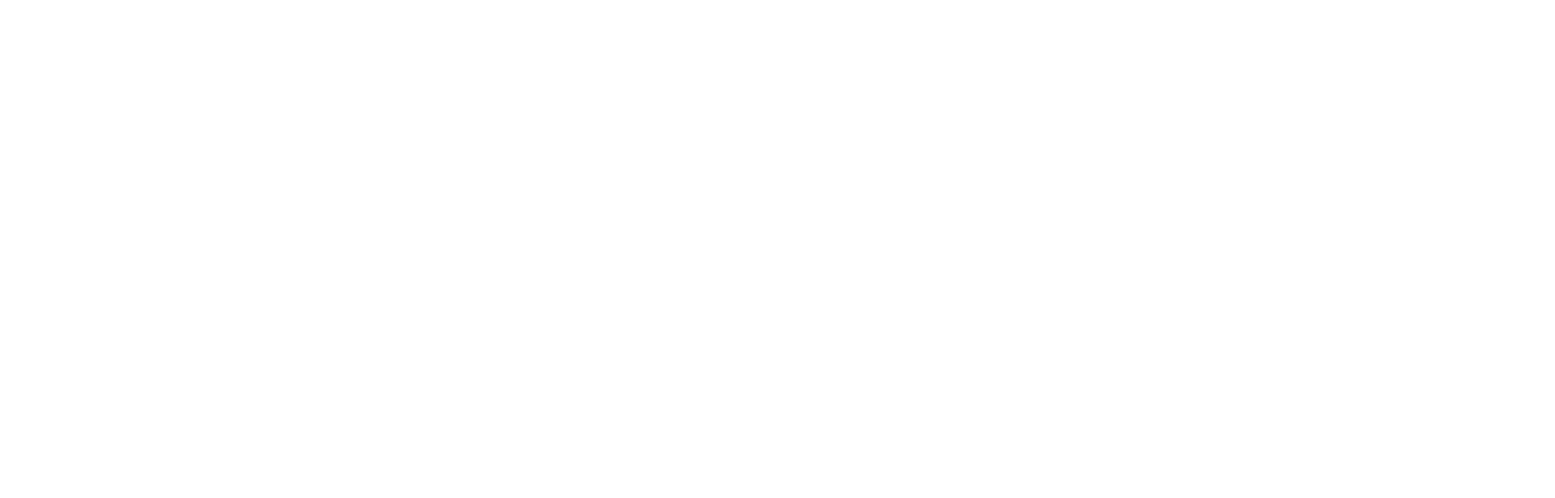
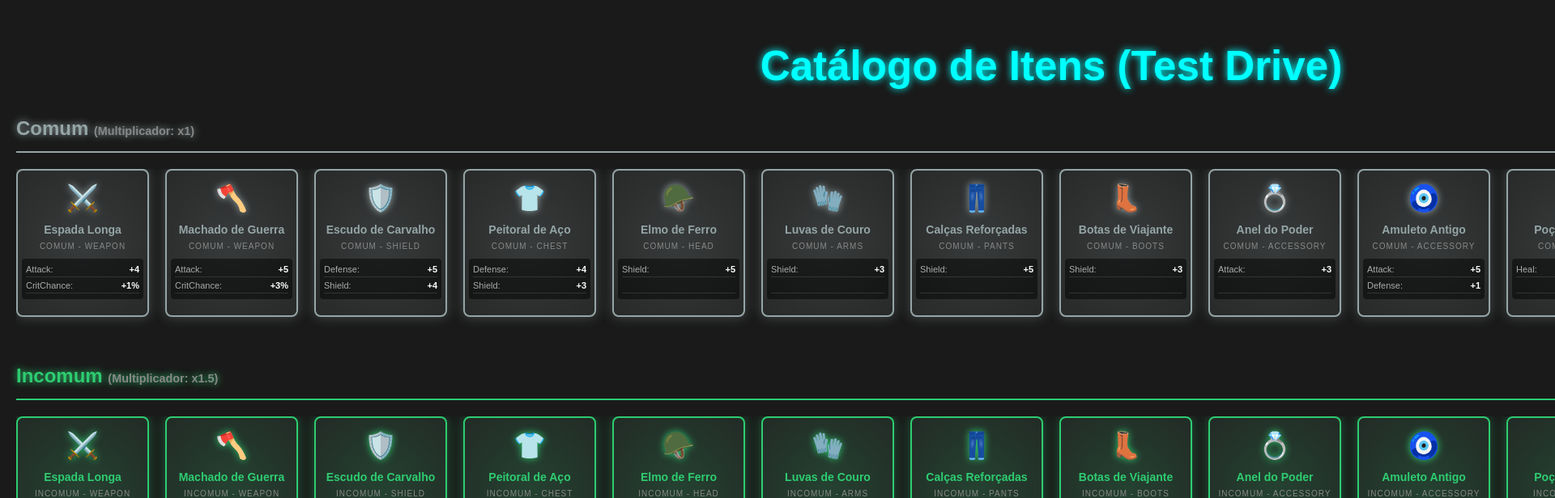
Before and after one commit to klenivingeri/Game-Square-of-Towe, a React (Vite) app: page /items in a window 1280 px wide. Before the commit this address had no page. Shown: the top 616 px of the page at 81% size, 1920 px wide, since content can reach past the window. Built offline with nearby package versions, Linux system fonts and the light colour scheme.

Commit message:
chore: ajuste de item na loja

```diff
--- a/src/App.jsx
+++ b/src/App.jsx
@@ -9,7 +9,11 @@
     <BrowserRouter>
       <Routes>
         {/* Rota inicial (Menu) */}
-        <Route path="/" element={<MobsGallery />} />
+        <Route path="/" element={<Menu />} />
+
+        <Route path="/items" element={<Items />} />
+
+        <Route path="/mobs" element={<MobsGallery />} />
 
         {/* Rota do Jogo (Mapa) */}
         <Route path="/play" element={<Game />} />
--- a/src/components/Shop.jsx
+++ b/src/components/Shop.jsx
@@ -79,17 +79,15 @@
       // Variação de atributos (+/- 20%)
       const variance = 0.8 + Math.random() * 0.4;
 
-      let stats = Object.entries(baseItem.baseStats).reduce((acc, [key, val]) => {
-        // Aplica multiplicador da raridade e a variância
-        let finalVal = val > 0 ? Math.max(1, Math.round(val * rarity.multiplier * variance)) : 0;
-        acc[key] = finalVal;
-        return acc;
-      }, {});
+      // Começa com stats vazios
+      let stats = {};
 
       // Adiciona atributos extras baseado no tier da raridade
       const rarityIndex = RARITIES.findIndex(r => r.id === rarity.id);
       const extraStatsCount = Math.floor(rarityIndex / 1.5) + 1;
-      stats = addRandomStats(stats, rarity.multiplier, extraStatsCount);
+
+      // Chama a função addRandomStats corretamente, passando o item base
+      stats = addRandomStats(stats, rarity.multiplier * variance, extraStatsCount, baseItem);
 
       // Preço baseado na raridade (priceMult) e qualidade (variance)
       const basePrice = 20;
--- a/src/components/StateDriven/Items.jsx
+++ b/src/components/StateDriven/Items.jsx
@@ -13,16 +13,25 @@
 
 // Definição dos Itens Base (Sempre os mesmos, mudam com a raridade)
 export const BASE_ITEMS = [
-  { id: 'sword', name: 'Espada Longa', type: 'weapon', icon: '⚔️', baseStats: { } },
-  { id: 'axe', name: 'Machado de Guerra', type: 'weapon', icon: '🪓', baseStats: { } },
-  { id: 'shield', name: 'Escudo de Carvalho', type: 'shield', icon: '🛡️', baseStats: { } },
-  { id: 'helmet', name: 'Elmo de Ferro', type: 'head', icon: '🪖', baseStats: { } },
-  { id: 'chestplate', name: 'Peitoral de Aço', type: 'chest', icon: '👕', baseStats: { } },
-  { id: 'gloves', name: 'Luvas de Couro', type: 'arms', icon: '🧤', baseStats: { } },
-  { id: 'pants', name: 'Calças Reforçadas', type: 'pants', icon: '👖', baseStats: { } },
-  { id: 'boots', name: 'Botas de Viajante', type: 'boots', icon: '👢', baseStats: { } },
-  { id: 'ring', name: 'Anel do Poder', type: 'accessory', icon: '💍', baseStats: { } },
-  { id: 'amulet', name: 'Amuleto Antigo', type: 'accessory', icon: '🧿', baseStats: { } },
+  // ARMAS (Dano e Crítico)
+  { id: 'sword', name: 'Espada Longa', type: 'weapon', icon: '⚔️', baseStats: { attack: null, critChance: null } },
+  { id: 'axe', name: 'Machado de Guerra', type: 'weapon', icon: '🪓', baseStats: { attack: null, critChance: null } },
+
+  // ESCUDO (Defesa e Shield)
+  { id: 'shield', name: 'Escudo de Carvalho', type: 'shield', icon: '🛡️', baseStats: { defense: null, shield: null } },
+
+  // ARMADURA DE PEITO (Defesa e Shield)
+  { id: 'chestplate', name: 'Peitoral de Aço', type: 'chest', icon: '👕', baseStats: { defense: null, shield: null } },
+
+  // PARTES DA ARMADURA (Apenas Shield)
+  { id: 'helmet', name: 'Elmo de Ferro', type: 'head', icon: '🪖', baseStats: { shield: null } },
+  { id: 'gloves', name: 'Luvas de Couro', type: 'arms', icon: '🧤', baseStats: { shield: null } },
+  { id: 'pants', name: 'Calças Reforçadas', type: 'pants', icon: '👖', baseStats: { shield: null } },
+  { id: 'boots', name: 'Botas de Viajante', type: 'boots', icon: '👢', baseStats: { shield: null } },
+
+  // ACESSÓRIOS (Atributos mistos/utilitários) podem receber qualquer atributo
+  { id: 'ring', name: 'Anel do Poder', type: 'accessory', icon: '💍', baseStats: {} },
+  { id: 'amulet', name: 'Amuleto Antigo', type: 'accessory', icon: '🧿', baseStats: {} },
 ];
 
 // Definição dos Itens Consumíveis
@@ -37,15 +46,37 @@
 export const ATTRIBUTES_POOL = ['hp', 'attack', 'defense', 'shield', 'critChance'];
 
 // Função para adicionar 1 ou 2 atributos aleatórios aos stats do item
-export const addRandomStats = (stats, multiplier = 1, count = null) => {
+export const addRandomStats = (stats, multiplier = 1, count = null, item = null) => {
   const newStats = { ...stats };
-  const finalCount = count !== null ? count : (Math.random() < 0.2 ? 2 : 1);
 
-  for (let i = 0; i < finalCount; i++) {
-    let attr = ATTRIBUTES_POOL[Math.floor(Math.random() * ATTRIBUTES_POOL.length)];
-    const value = Math.ceil((Math.floor(Math.random() * 5) + 1) * multiplier);
-    newStats[attr] = (newStats[attr] || 0) + value;
+  // Para itens com atributos pré-definidos em baseStats (ex: armas, armaduras)
+  if (item && Object.keys(item.baseStats).length > 0) {
+    const attributes = Object.keys(item.baseStats);
+    for (const attr of attributes) {
+      const value = Math.ceil((Math.floor(Math.random() * 5) + 1) * multiplier);
+      newStats[attr] = (newStats[attr] || 0) + value;
+    }
   }
+  // Para itens que podem ter atributos aleatórios (ex: acessórios)
+  else {
+    const finalCount = count !== null ? count : (Math.random() < 0.2 ? 2 : 1);
+    const pool = [...ATTRIBUTES_POOL]; // Clona o array para poder modificar
+
+    for (let i = 0; i < finalCount; i++) {
+      if (pool.length === 0) break;
+
+      // Escolhe um atributo aleatório do pool
+      const attrIndex = Math.floor(Math.random() * pool.length);
+      const attr = pool[attrIndex];
+
+      // Remove o atributo do pool para não ser escolhido novamente
+      pool.splice(attrIndex, 1);
+
+      const value = Math.ceil((Math.floor(Math.random() * 5) + 1) * multiplier);
+      newStats[attr] = (newStats[attr] || 0) + value;
+    }
+  }
+
   return newStats;
 };
 
@@ -131,6 +162,10 @@
   );
 };
 
+const generateUniqueId = () => {
+  return `item_${Date.now()}_${Math.random().toString(36).substring(2, 11)}`;
+};
+
 export const Items = () => {
   return (
     <div style={{ padding: '20px', background: '#1a1a1a', minHeight: '100vh', color: 'white', fontFamily: 'sans-serif' }}>
@@ -156,27 +191,37 @@
             marginTop: '20px',
             paddingBottom: '15px'
           }}>
-            {BASE_ITEMS.map(item => {
-              // Calcula os atributos baseados na raridade
-              let stats = Object.entries(item.baseStats).reduce((acc, [key, val]) => {
-                // Arredonda para cima para evitar números quebrados e garantir progressão
+            {BASE_ITEMS.map(baseItem => {
+              // Inicializa os stats como um objeto vazio
+              let stats = {};
+
+              // Adiciona atributos aleatórios com base no item
+              stats = addRandomStats(stats, rarity.multiplier, null, baseItem);
+
+              const item = {
+                ...baseItem,
+                instanceId: generateUniqueId(), // Adiciona um ID de instância único
+                rarity,
+                stats
+              };
+
+              return <ItemCard key={item.instanceId} item={item} />;
+            })}
+
+            {BASE_CONSUMABLES.map(baseItem => {
+              const stats = Object.entries(baseItem.baseStats).reduce((acc, [key, val]) => {
                 acc[key] = Math.ceil(val * rarity.multiplier);
                 return acc;
               }, {});
 
-              // Adiciona atributos aleatórios
-              stats = addRandomStats(stats, rarity.multiplier);
+              const item = {
+                ...baseItem,
+                instanceId: generateUniqueId(),
+                rarity,
+                stats
+              }
 
-              return <ItemCard key={`${rarity.id}-${item.id}`} item={{ ...item, rarity, stats }} />;
-            })}
-
-            {BASE_CONSUMABLES.map(item => {
-              const stats = Object.entries(item.baseStats).reduce((acc, [key, val]) => {
-                acc[key] = Math.ceil(val * rarity.multiplier);
-                return acc;
-              }, {});
-
-              return <ItemCard key={`${rarity.id}-${item.id}`} item={{ ...item, rarity, stats }} />;
+              return <ItemCard key={item.instanceId} item={item} />;
             })}
           </div>
         </div>
```
